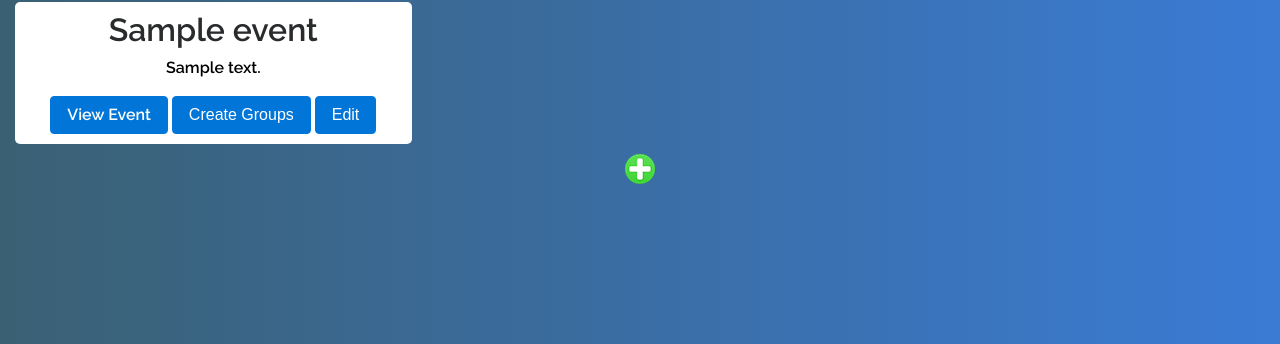
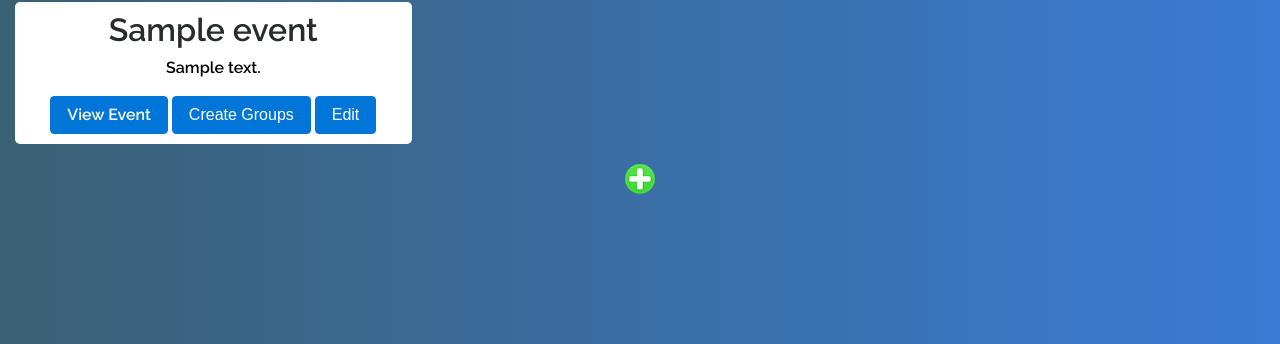
Before and after one commit to NathanFuller/groupatize-us, a Django app: template mainApp/templates/mainApp/dashboard.html in a window 1280 px wide. Shown: the part 215-559 px from the top of the page. Run offline with Django 3.2, Linux system fonts and the light colour scheme; the template is opened without the code that fills it: values that come from a table or form of the project are taken from there, others are empty; tables that the repository leaves empty hold one stand-in row (values such as "Sample post"); some libraries are stand-ins or nearby versions.

Commit message:
add styling.

```diff
--- a/mainApp/templates/mainApp/dashboard.html
+++ b/mainApp/templates/mainApp/dashboard.html
@@ -38,6 +38,12 @@
 				font-size: 5vw;
 				margin-top: 75px;
 			}
+            .add-img {
+                margin: 10px;
+            }
+            .add-img {
+                cursor: pointer;
+            }
 			.event_container{
 				background-color: white;
 				border-radius: 5px;
```
